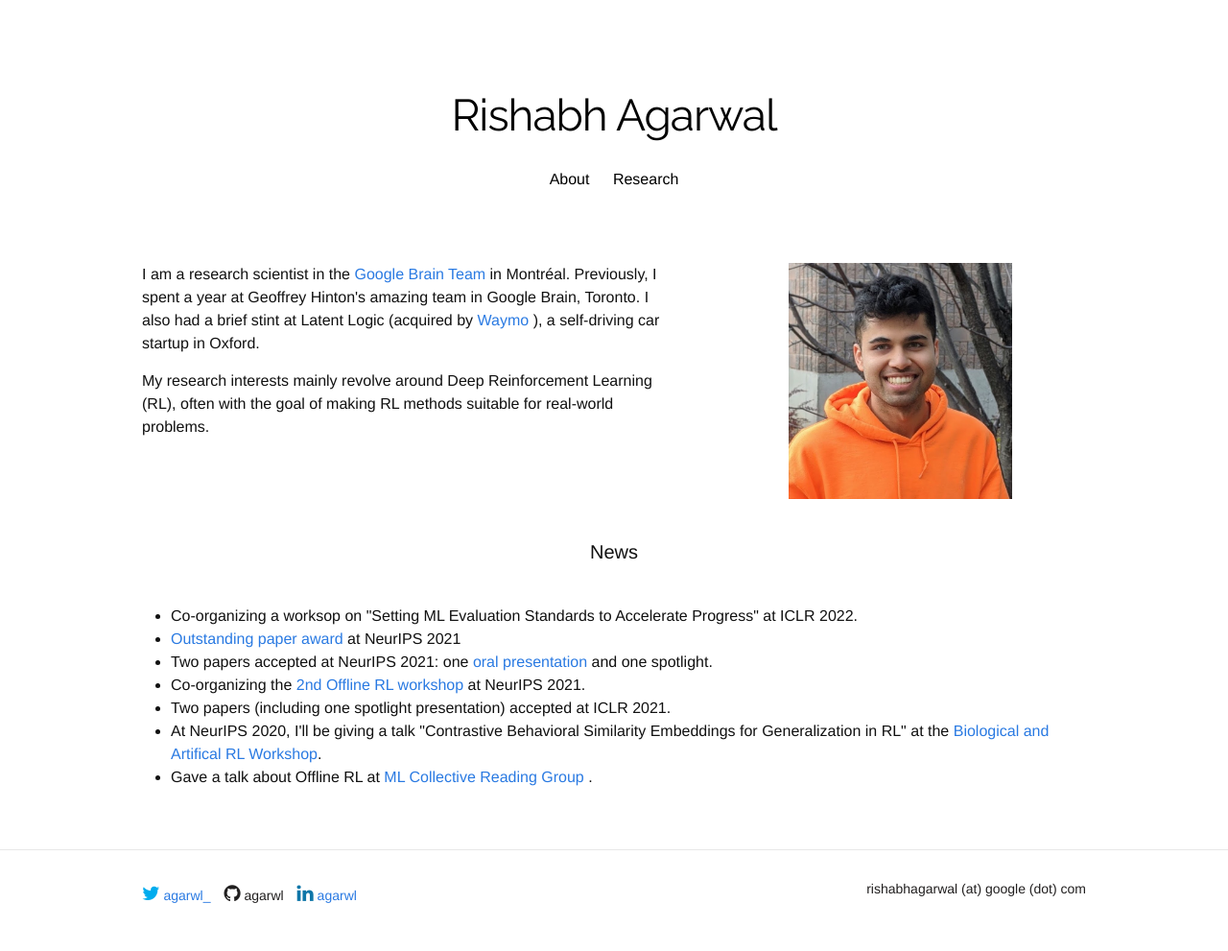
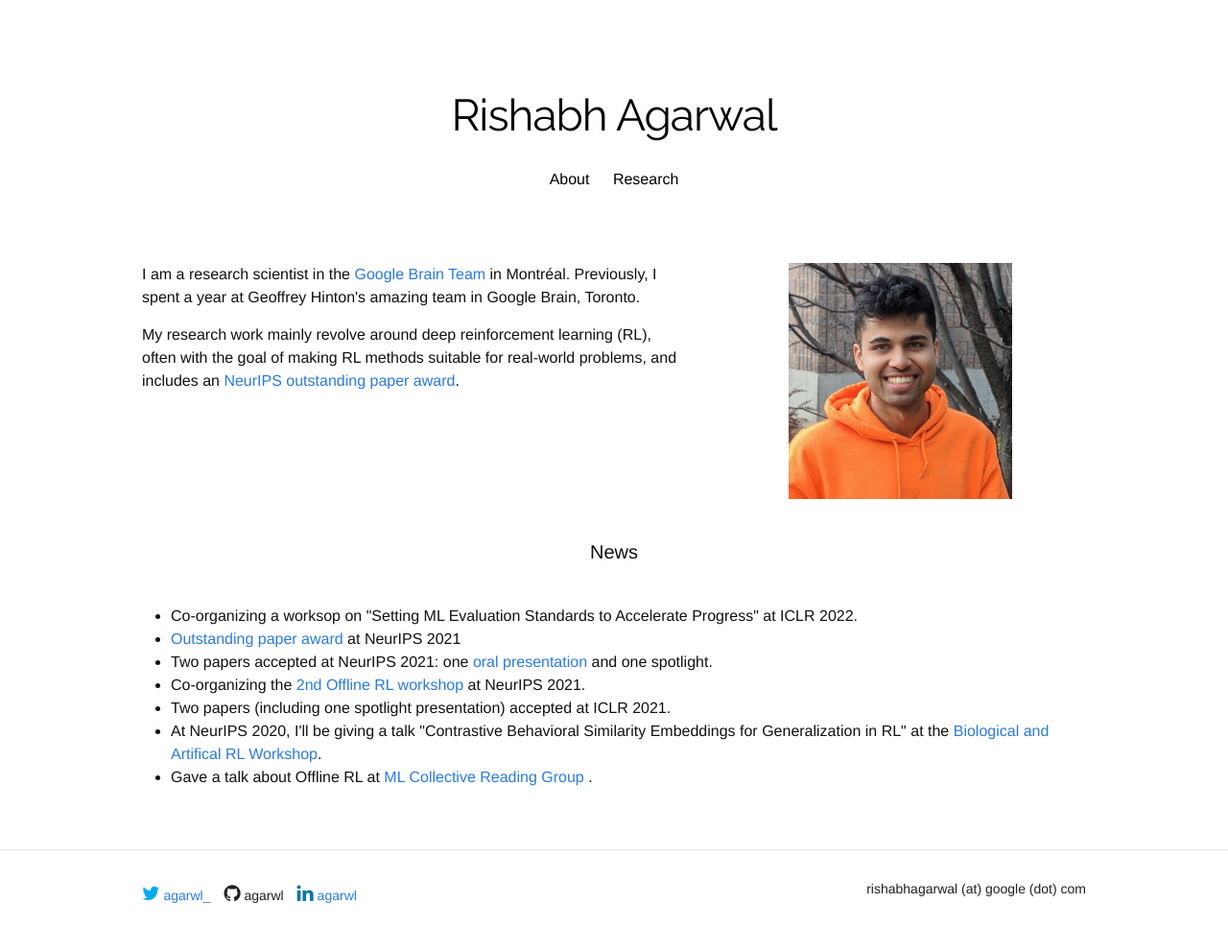
Before and after one commit to agarwl/agarwl.github.io, a Jekyll site: the page built from index.html, in a window 1280 px wide. Shown: the whole page at 96% size. Built offline with Jekyll 4.4.1, drawn with Linux system fonts in a browser that asks for light colours; nearby versions of some CDN libraries; some web fonts are replaced; a style sheet for code colours, icons or effects is not loaded.

Commit message:
Update index.html

```diff
--- a/index.html
+++ b/index.html
@@ -6,9 +6,11 @@
 
 <div class="row">
 	<div class="seven columns">
-		<p> I am a research scientist in the <a href="https://research.google/teams/brain/"> Google Brain Team </a> in Montréal. Previously, I spent a year at Geoffrey Hinton's amazing team in Google Brain, Toronto. I also had a brief stint at Latent Logic (acquired by <a href="https://waymo.com/">Waymo </a>), a self-driving car startup in Oxford.</p>
-
-		<p> My research interests mainly revolve around Deep Reinforcement Learning (RL), often with the goal of making RL methods suitable for real-world problems. </p>
+		<p> I am a research scientist in the <a href="https://research.google/teams/brain/"> Google Brain Team </a> in Montréal. Previously, I spent a year at Geoffrey Hinton's amazing team in Google Brain, Toronto.</p>
+<!--  		I also had a brief stint at Latent Logic (acquired by <a href="https://waymo.com/">Waymo</a>), a self-driving car startup in Oxford -->
+		<p> My research work mainly revolve around deep reinforcement learning (RL), often with the goal of making RL methods suitable for real-world problems, and includes
+			an <a href="https://agarwl.github.io/rliable/">NeurIPS outstanding paper award</a>.
+		</p>
 
 <!-- 		<center class="prof-summary"> <h1 class="page-heading"><a class="post-link " href="/about">Professional Summary</a> </h1></center> -->
 	</div>
```
